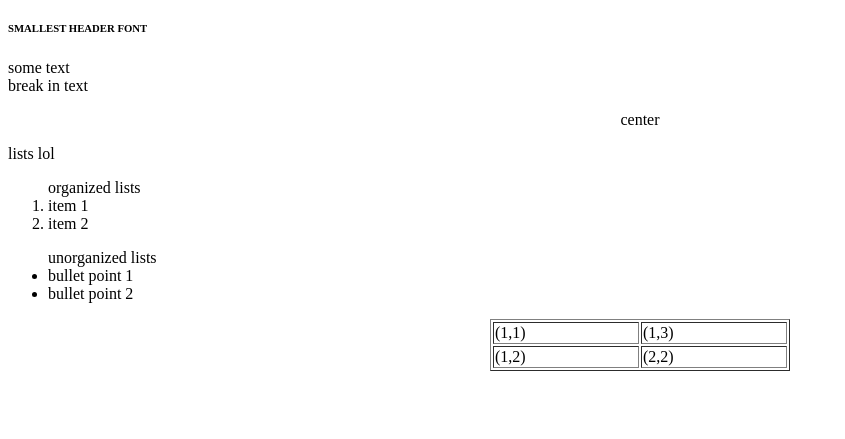
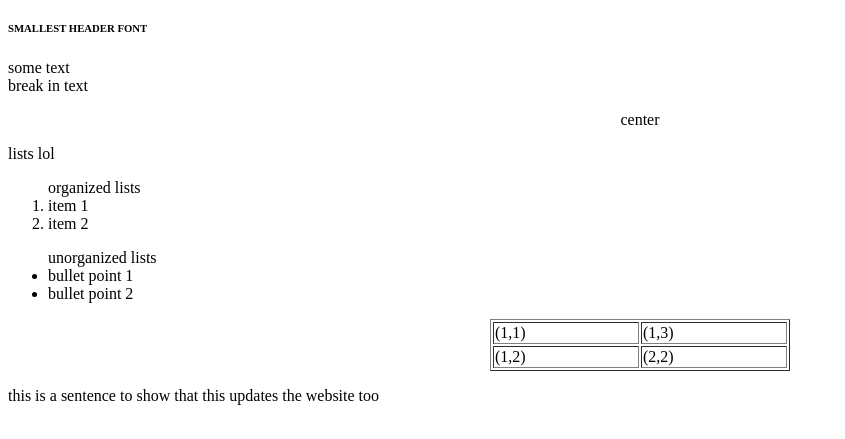
Before and after one commit to Lactase/lactase.github.io, a plain HTML site: page index.html in a window 1280 px wide. Shown: the part 189-628 px from the top of the page, without its empty margins (0-845 px from the left). Drawn offline with Linux system fonts and the light colour scheme.

Commit message:
Update index.html

```diff
--- a/index.html
+++ b/index.html
@@ -32,5 +32,6 @@ lists lol
   <TD> (2,2) </TD>
 </TR>
 </table>
+  <p> this is a sentence to show that this updates the website too </p>
 </body>
 </HTML>
```
